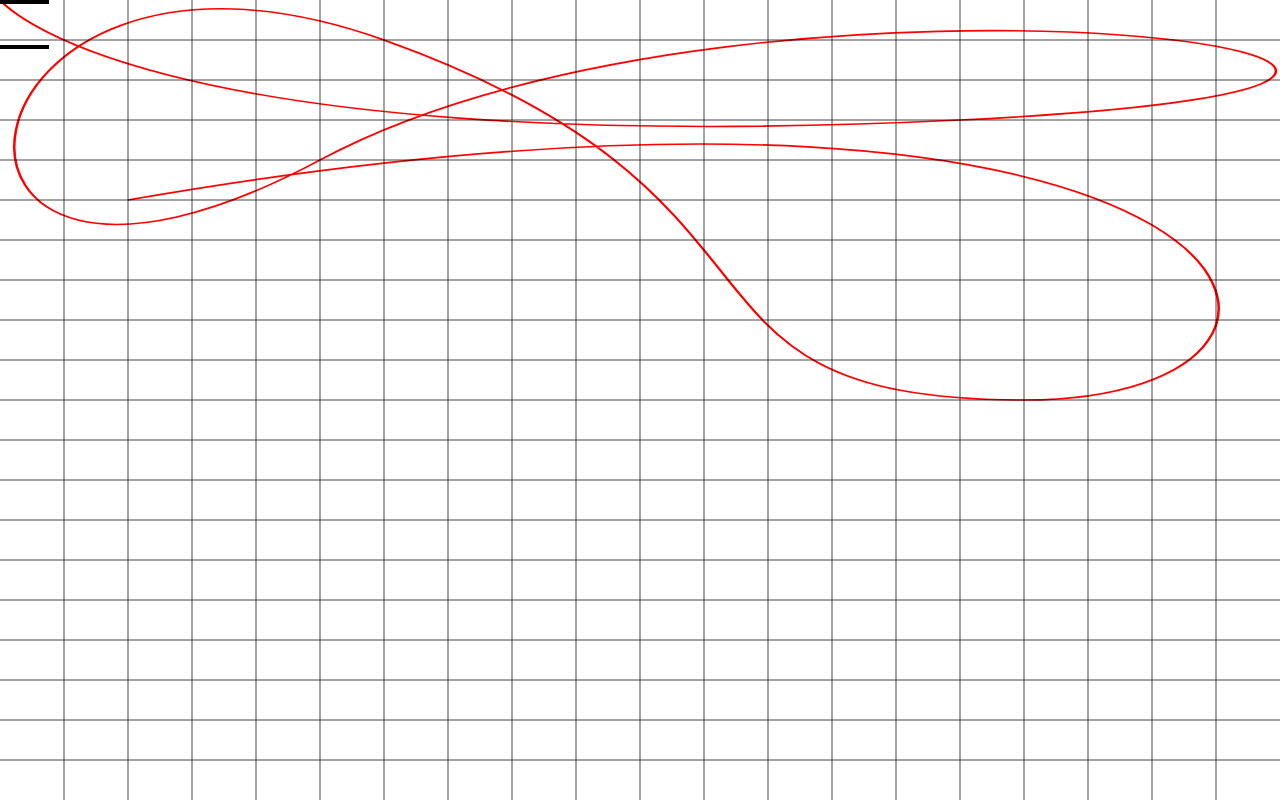
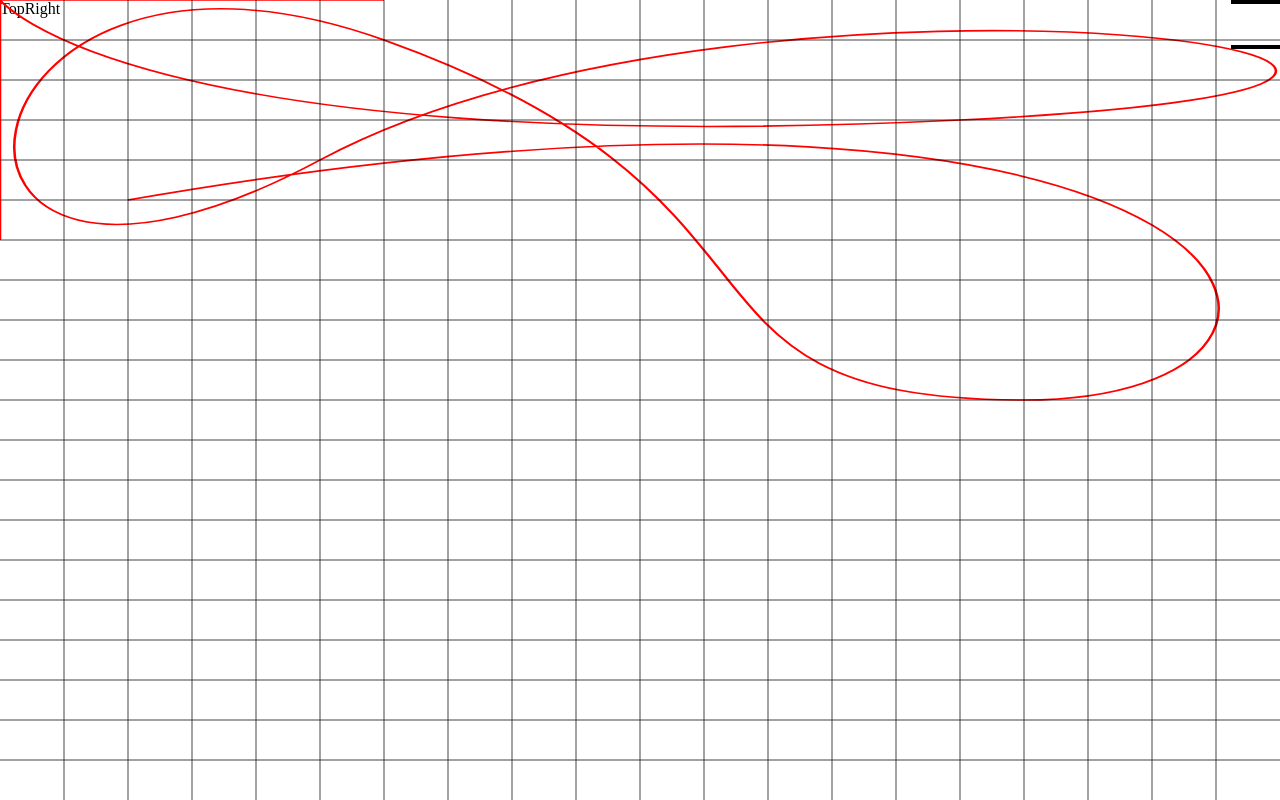
Before and after one commit to leobennett85/leobennett85.github.io, a React (Vite) app in the folder ReactPract/: page / in a window 1280 px wide. Built offline with nearby package versions, Linux system fonts and the light colour scheme.

Commit message:
Begin testing mapping for svg Q

```diff
--- a/ReactPract/src/SVG/Svg.css
+++ b/ReactPract/src/SVG/Svg.css
@@ -4,7 +4,7 @@ svg {
     padding: 0px;
     border: 0px;
     top: 0px;
-    left: 0px;
+    right: 0px;
 }
 
 #newCoordX {
@@ -19,7 +19,7 @@ svg {
     padding: 0px;
     border: 2px solid black;
     top: 0px;
-    left: 0px;
+    right: 0px;
     z-index: 1;
 }
 
@@ -36,6 +36,6 @@ svg {
     padding: 0px;
     border: 2px solid black;
     top: 45px;
-    left: 0px;
+    right: 0px;
     z-index: 1;
 }
--- a/ReactPract/src/SVG/Svg.jsx
+++ b/ReactPract/src/SVG/Svg.jsx
@@ -1,36 +1,9 @@
 import './Svg.css';
-import Logo from '../assets/logo.svg';
+import SvgTest1 from './SvgTest1';
+import TopLeft from './TopLeft';
+import TopRight from './TopRight';
 
 const Svg = () => {
-    {/* C {controlpoint start of curve} {controlpoint end of curve} {coords where path ends} */}
-    const pathCubic = 'M 0,0    C 0,0 10,20 75,15 '+
-                               'S 60 -10, 25 20' +
-                               'S -5 -15, 30 5' +
-                               'S 50 50, 80 50' +
-                               'S 100 0, 10 25';
-    const pathCubic2 = 'M 0,15  C 122,2 12,22 75,15 '+
-                               'S 62 -12, 25 22' +
-                               'S -5 -15, 32 5' +
-                               'S 52 52, 82 52' +
-                               'S 2 2, 12 25'
-    ;
-
-    const testPath = 'M 0,0 c -7.12813,18.94262 -90.98145,162.94563 -77.05591,173.55749 42.50564,-47.20244 167.55993,-169.55899 212.36017,-161.70534 -37.12082,44.82043 -89.84002,52.57957 -218.42149,494.63066 2.52917,-35.66841 1.39251,-65.22711 -11.96825,-74.4123 -3.27123,-2.24889 184.65163,-391.44127 192.44583,-383.95307 -93.67748,23.20847 -168.87058,147.45589 -188.4508,162.88549 -12.11482,-21.67544 72.12276,-180.3005 72.83813,-185.18655 2.61934,-6.45661 -152.75953,96.87504 -233.42082,272.14016 0,0 16.99069,-29.46857 7.03722,-54.05344 C 516.92286,379.22502 180.85726,649.185 180.85726,649.185 c -15.99846,3.96849 114.43886,-117.05981 165.30745,-99.46709 0,0 14.4953,10.03521 17.84037,28.9906 0,0 79.36223,-75.63169 105.41769,-75.42902 z';
-    const svgPath = {
-        id: "MyPath",
-        fill: "none",
-        fillOpacity: "1",
-        stroke: "red",
-        strokeWidth: "0.2",
-        d: {pathCubic2}
-    };
-
-    const svg2 = toString(svgPath);
-
-    console.log(svg2);
-
-
-
     const printCoord = (x,y) => {
         let coordX = document.getElementById('newCoordX')
         coordX.innerHTML = 'x: ' + x;
@@ -50,40 +23,11 @@ const Svg = () => {
 
     return (
         <>
-        <div id="newCoordX"></div>
-        <div id="newCoordY"></div>
-
-        {/*<img src={Logo} />*/}
-        {/*
-            SVG starting at top left
-            follows a horizontal path of 10
-            then follows a path of 10 vertically
-        */}
-
-
-        <svg height="100%" width="100%" viewBox="0 0 100 100" preserveAspectRatio="none" xmlns="http://www.w3.org/2000/svg">
-        <path id="MyPath"
-            fill="none"
-            fillOpacity="1"
-            stroke="red"
-            strokeWidth="0.2"
-            d={pathCubic} >
-                <animate
-                attributeName="d"
-                attributeType="XML"
-                from={pathCubic}
-                to={pathCubic2}
-                dur="1s"
-                repeatCount="indefinite"
-                />
-        </path>
-        </svg>
-        {/*
-            SVG starting at top left
-            ollows a horizontal path of 10f
-            then follows a path of 10 vertically
-        */}
-
+            <SvgTest1 />
+            <TopLeft />
+            <TopRight />
+            <div id="newCoordX"></div>
+            <div id="newCoordY"></div>
         </>
     )
 }
--- /dev/null
+++ b/ReactPract/src/SVG/SvgTest1.jsx
@@ -0,0 +1,51 @@
+import './Svg.css';
+
+const SvgTest1 = () => {
+    {/* C {controlpoint start of curve} {controlpoint end of curve} {coords where path ends} */}
+    const pathCubic = 'M 0,0     C 0,0 10,20 75,15 '+
+                                'S 60 -10, 25 20' +
+                                'S -5 -15, 30 5' +
+                                'S 50 50, 80 50' +
+                                'S 100 0, 10 25';
+    const pathCubic2 = 'M 0,15   C 122,2 12,22 75,15 '+
+                                'S 62 -12, 25 22' +
+                                'S -5 -15, 32 5' +
+                                'S 52 52, 82 52' +
+                                'S 2 2, 12 25';
+
+    return (
+        <>
+            {/*
+                SVG starting at top left
+                follows a horizontal path of 10
+                then follows a path of 10 vertically
+            */}
+
+
+            <svg height="100%" width="100%" viewBox="0 0 100 100" preserveAspectRatio="none" xmlns="http://www.w3.org/2000/svg">
+            <path id="myPath"
+                fill="none"
+                fillOpacity="1"
+                stroke="red"
+                strokeWidth="0.2"
+                d={pathCubic} >
+                    <animate
+                    attributeName="d"
+                    attributeType="XML"
+                    from={pathCubic}
+                    to={pathCubic2}
+                    dur="1s"
+                    repeatCount="indefinite"
+                    />
+            </path>
+            </svg>
+            {/*
+                SVG starting at top left
+                ollows a horizontal path of 10f
+                then follows a path of 10 vertically
+            */}
+        </>
+    )
+}
+
+export default SvgTest1;
--- /dev/null
+++ b/ReactPract/src/SVG/TopLeft.jsx
@@ -0,0 +1,39 @@
+import './Svg.css';
+
+const TopLeft = () => {
+    const mainPath =  'M 0 0 L 30 0' +
+                      'M 0 0 L 0 30' ;
+    const mainPath2 = 'M 0 0 Q -10 3, 6 9';
+    return (
+        <>
+            <svg
+                height="100%"
+                width="100%"
+                viewBox="0 0 100 100"
+                preserveAspectRatio="none"
+                xmlns="http://www.w3.org/2000/svg">
+
+                <path id="topLeftPathMain"
+                    fill="none"
+                    fillOpacity="1"
+                    stroke="red"
+                    strokeWidth="0.2"
+                    d={mainPath}>
+
+                    <animate
+                        attributeName="d"
+                        attributeType="XML"
+                        from={mainPath}
+                        to={mainPath}
+                        dur="1s"
+                        repeatCount="indefinite" />
+
+                </path>
+            </svg>
+
+
+        </>
+    )
+}
+
+export default TopLeft
--- /dev/null
+++ b/ReactPract/src/SVG/TopRight.jsx
@@ -0,0 +1,11 @@
+import './Svg.css';
+
+const TopRight = () => {
+    return (
+        <>
+            TopRight
+        </>
+    )
+}
+
+export default TopRight
```
